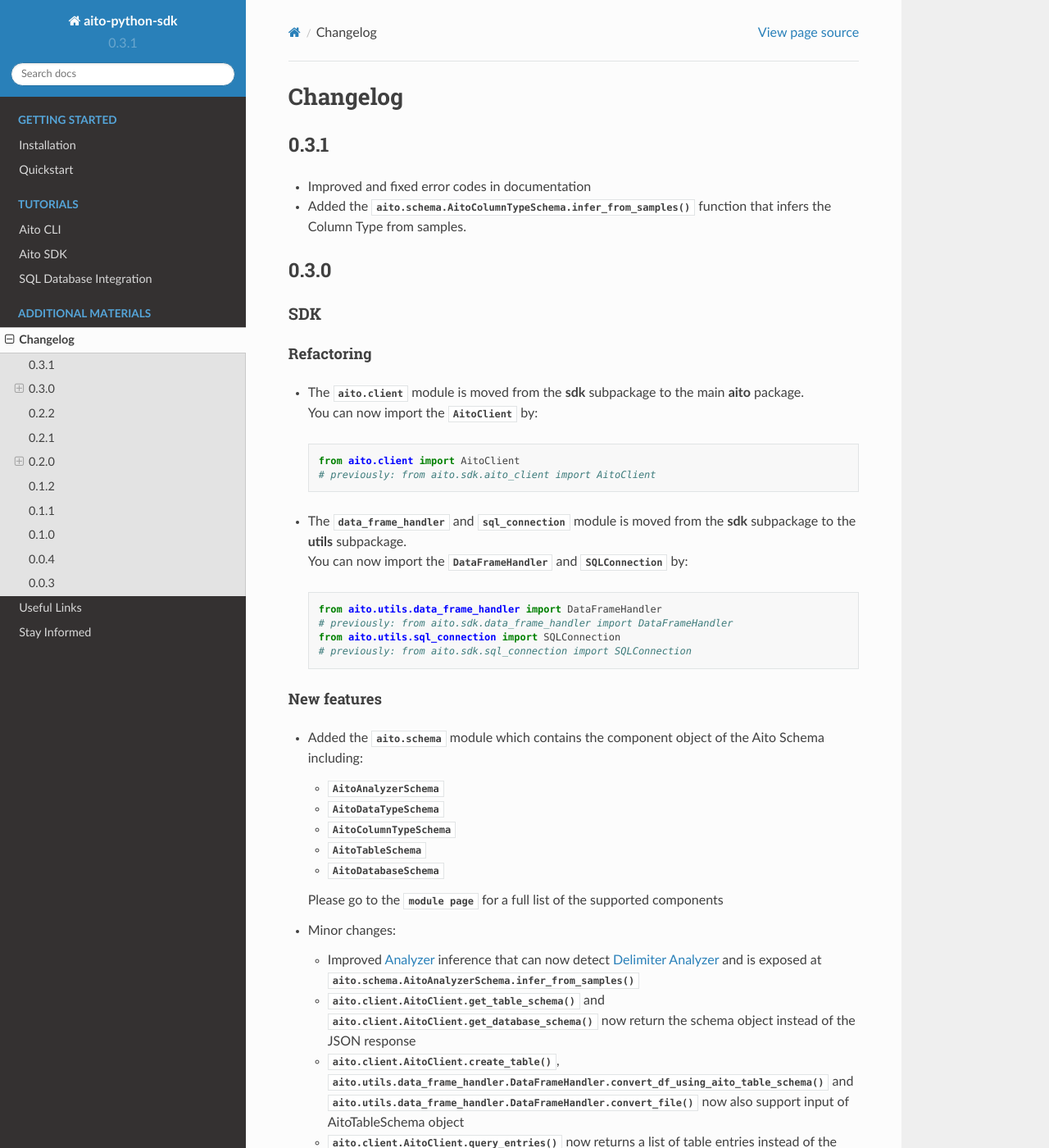
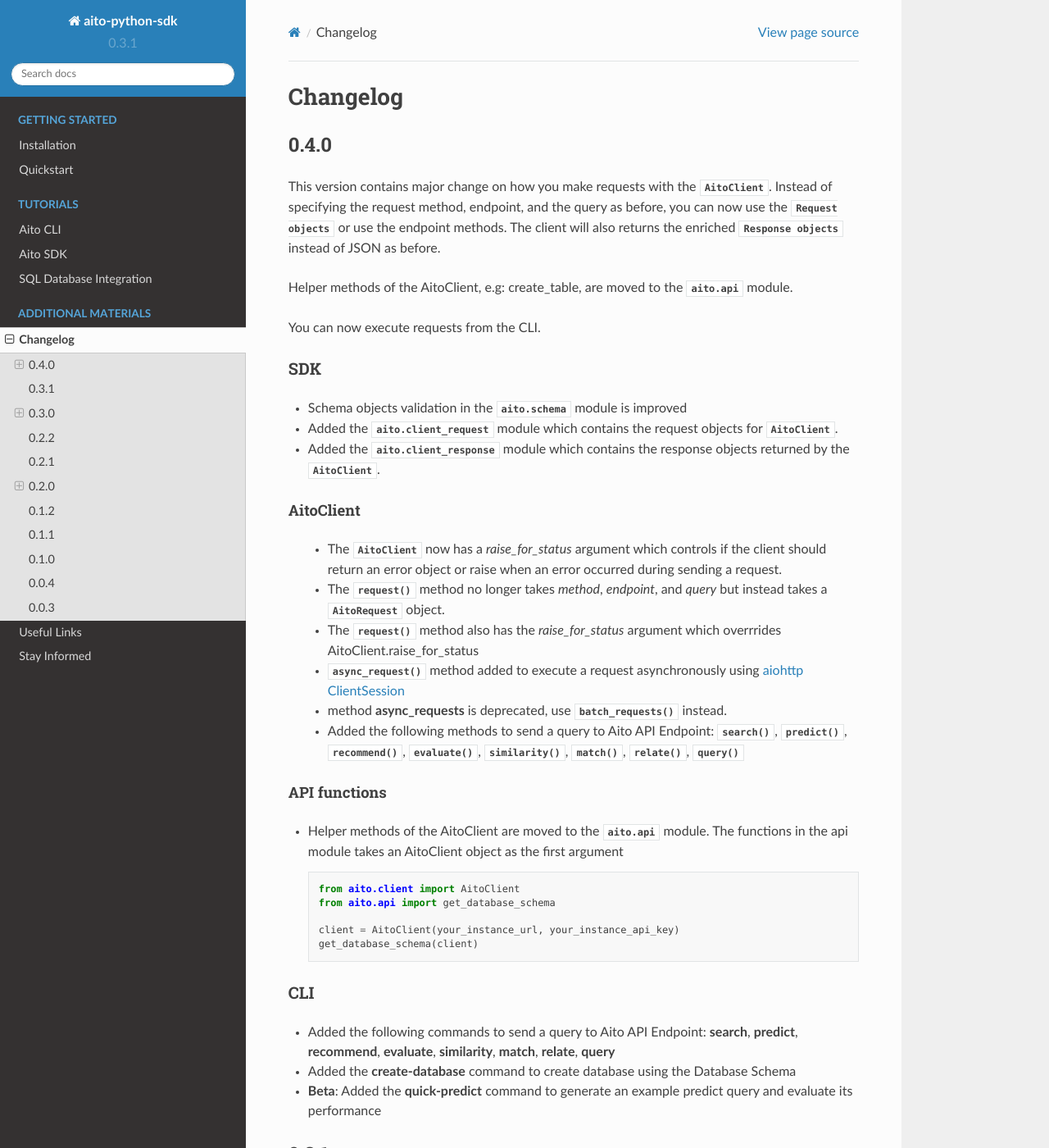
Before and after one commit to AitoDotAI/aito-python-tools, a Sphinx documentation site: the page built from docs/source/changelog.rst, in a window 1280 px wide and 1400 px high. Shown: the whole window at 82% size. Built offline with Sphinx 7.4.7 and the Read the Docs theme 2.0.0, drawn with Linux system fonts in a browser that asks for light colours.

Commit message:
update docs and and doctest

```diff
--- a/docs/source/changelog.rst
+++ b/docs/source/changelog.rst
@@ -1,5 +1,54 @@
 Changelog
 =========
+
+0.4.0
+-----
+
+This version contains major change on how you make requests with the :py:class:`~aito.client.AitoClient`.
+Instead of specifying the request method, endpoint, and the query as before, you can now use the
+:py:mod:`Request objects <aito.client_request>` or use the endpoint methods. The client will also returns the enriched
+:py:mod:`Response objects <aito.client_response>` instead of JSON as before.
+
+Helper methods of the AitoClient, e.g: create_table, are moved to the :py:mod:`aito.api` module.
+
+You can now execute requests from the CLI.
+
+
+SDK
+^^^
+
+- Schema objects validation in the :py:mod:`aito.schema` module is improved
+- Added the :py:mod:`aito.client_request` module which contains the request objects for :py:class:`~aito.client.AitoClient`.
+- Added the :py:mod:`aito.client_response` module which contains the response objects returned by the :py:class:`~aito.client.AitoClient`.
+
+AitoClient
+""""""""""
+
+  - The :py:class:`~aito.client.AitoClient` now has a `raise_for_status` argument which controls if the client should return an error object or raise when an error occurred during sending a request.
+  - The :py:func:`~aito.client.AitoClient.request` method no longer takes `method`, `endpoint`, and `query` but instead takes a :py:class:`~aito.client_request.AitoRequest` object.
+  - The :py:func:`~aito.client.AitoClient.request` method also has the `raise_for_status` argument which overrrides AitoClient.raise_for_status
+  - :py:func:`~aito.client.AitoClient.async_request` method added to execute a request asynchronously using `aiohttp ClientSession`_
+  - method **async_requests** is deprecated, use :py:func:`~aito.client.AitoClient.batch_requests` instead.
+  - Added the following methods to send a query to Aito API Endpoint: :py:func:`~aito.client.AitoClient.search`, :py:func:`~aito.client.AitoClient.predict`, :py:func:`~aito.client.AitoClient.recommend`, :py:func:`~aito.client.AitoClient.evaluate`, :py:func:`~aito.client.AitoClient.similarity`, :py:func:`~aito.client.AitoClient.match`, :py:func:`~aito.client.AitoClient.relate`, :py:func:`~aito.client.AitoClient.query`
+
+
+API functions
+"""""""""""""
+- Helper methods of the AitoClient are moved to the :py:mod:`aito.api` module. The functions in the api module takes an AitoClient object as the first argument
+
+  .. code-block:: python
+
+    from aito.client import AitoClient
+    from aito.api import get_database_schema
+
+    client = AitoClient(your_instance_url, your_instance_api_key)
+    get_database_schema(client)
+
+CLI
+^^^
+- Added the following commands to send a query to Aito API Endpoint: **search**, **predict**, **recommend**, **evaluate**, **similarity**, **match**, **relate**, **query**
+- Added the **create-database** command to create database using the Database Schema
+- **Beta**: Added the **quick-predict** command to generate an example predict query and evaluate its performance
 
 0.3.1
 -----
@@ -97,9 +146,9 @@ CLI
 0.2.1
 -----
 
-- - :py:class:`~aito.client.AitoClient` :py:func:`~aito.client.AitoClient.upload_entries` now accepts `generators`_ as well as lists.
+- :py:class:`~aito.client.AitoClient` :py:func:`~aito.client.AitoClient.upload_entries` now accepts `generators`_ as well as lists.
 
-- - :py:class:`~aito.client.AitoClient` **upload_entries_by_batches** is deprecated and will be removed in an upcoming release, use :py:func:`~aito.client.AitoClient.upload_entries` instead.
+- :py:class:`~aito.client.AitoClient` **upload_entries_by_batches** is deprecated and will be removed in an upcoming release, use :py:func:`~aito.client.AitoClient.upload_entries` instead.
 
 
 0.2.0
@@ -199,7 +248,7 @@ Supported database:
 - Convert always use standard out
 - Improved documentation
 
-
+.. _aiohttp ClientSession: https://docs.aiohttp.org/en/stable/client_reference.html#client-session
 .. _generators: https://aito-python-sdk.readthedocs.io/en/latest/sdk.html#sdkuploaddata
 .. _Column Type: https://aito.ai/docs/api/#schema-column-type
 .. _Analyzer: https://aito.ai/docs/api/#schema-analyzer
--- a/docs/source/sdk.rst
+++ b/docs/source/sdk.rst
@@ -5,7 +5,8 @@ The Aito SDK consists of:
 
   - :py:mod:`~aito.schema`: Data structure for the Aito Database Schema
   - :py:mod:`~aito.client`: A versatile client to make requests to an Aito Database Instance
-  - :py:mod:`~aito.client_request`: Different request objects used by the AitoClient so that you don't have to worry about the Aito API endpoint
+  - :py:mod:`~aito.client_request`: Request objects used in AitoClient request so that you don't have to worry about the Aito API endpoint
+  - :py:mod:`~aito.client_response`: Enriched response objects returned after executing a request with the AitoClient
   - :py:mod:`~aito.api`: Different useful functions that uses an AitoClient object to interact with an Aito Database Instance
   - :py:class:`~aito.utils.data_frame_handler.DataFrameHandler`: Utility to read, write, and convert a Pandas DataFrame in accordance to a Aito Table Schema
 
```
Also changed, not shown: docs/source/quickstart.rst (+49 -5 lines).
